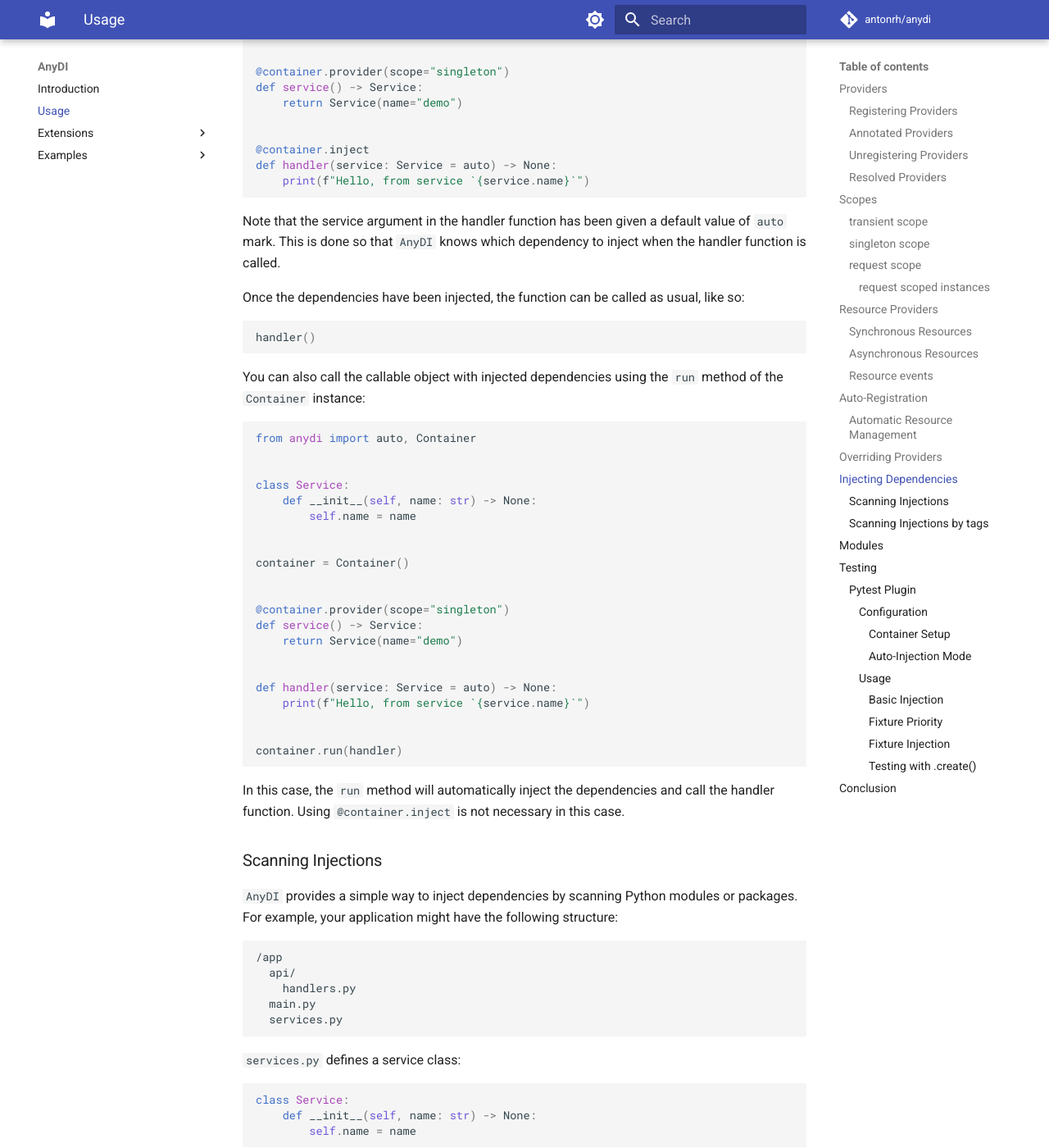
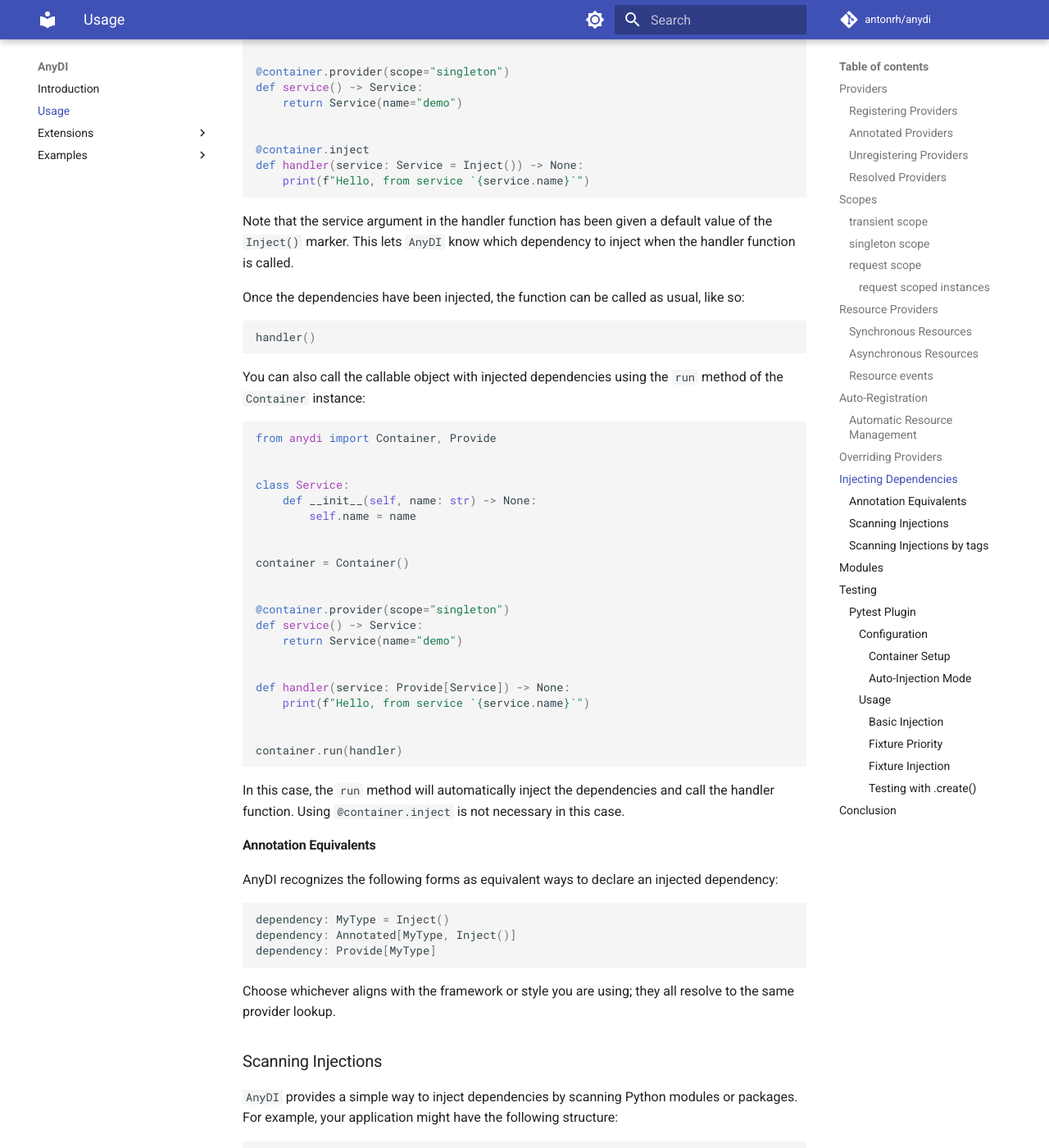
Before and after one commit to antonrh/anydi, an MkDocs documentation site: the page built from docs/usage.md, in a window 1280 px wide and 1400 px high, scrolled down 13255 px. Shown: the whole window at 82% size. Built offline with MkDocs 1.6.1 and Material for MkDocs 9.7.7, drawn with Linux system fonts in a browser that asks for light colours; comment, search, counter and statistics services are not loaded; some of the changed text lies outside the part shown.

Commit message:
Update docs

````diff
--- a/docs/usage.md
+++ b/docs/usage.md
@@ -628,7 +628,7 @@ In order to use the dependencies that have been provided to the `Container`, the
 Here's an example of how to use the `@container.inject` decorator:
 
 ```python
-from anydi import auto, Container
+from anydi import Container, Inject
 
 
 class Service:
@@ -645,11 +645,11 @@ def service() -> Service:
 
 
 @container.inject
-def handler(service: Service = auto) -> None:
+def handler(service: Service = Inject()) -> None:
     print(f"Hello, from service `{service.name}`")
 ```
 
-Note that the service argument in the handler function has been given a default value of `auto` mark. This is done so that `AnyDI` knows which dependency to inject when the handler function is called.
+Note that the service argument in the handler function has been given a default value of the `Inject()` marker. This lets `AnyDI` know which dependency to inject when the handler function is called.
 
 Once the dependencies have been injected, the function can be called as usual, like so:
 
@@ -660,7 +660,7 @@ handler()
 You can also call the callable object with injected dependencies using the `run` method of the `Container` instance:
 
 ```python
-from anydi import auto, Container
+from anydi import Container, Provide
 
 
 class Service:
@@ -676,7 +676,7 @@ def service() -> Service:
     return Service(name="demo")
 
 
-def handler(service: Service = auto) -> None:
+def handler(service: Provide[Service]) -> None:
     print(f"Hello, from service `{service.name}`")
 
 
@@ -684,6 +684,18 @@ container.run(handler)
 ```
 
 In this case, the `run` method will automatically inject the dependencies and call the handler function. Using `@container.inject` is not necessary in this case.
+
+#### Annotation Equivalents
+
+AnyDI recognizes the following forms as equivalent ways to declare an injected dependency:
+
+```python
+dependency: MyType = Inject()
+dependency: Annotated[MyType, Inject()]
+dependency: Provide[MyType]
+```
+
+Choose whichever aligns with the framework or style you are using; they all resolve to the same provider lookup.
 
 
 ### Scanning Injections
@@ -710,13 +722,13 @@ class Service:
 `handlers.py` uses the Service class:
 
 ```python
-from anydi import auto, injectable
+from anydi import Inject, injectable
 
 from app.services import Service
 
 
 @injectable
-def my_handler(service: Service = auto) -> None:
+def my_handler(service: Service = Inject()) -> None:
     print(f"Hello, from service `{service.name}`")
 ```
 
@@ -811,7 +823,7 @@ Once the block is exited, the original dependency is restored.
 from dataclasses import dataclass
 from unittest import mock
 
-from anydi import auto, Container
+from anydi import Container, Inject
 
 
 @dataclass(kw_only=True)
@@ -839,7 +851,7 @@ container = Container()
 
 
 @container.inject
-def get_items(service: Service = auto) -> list[Item]:
+def get_items(service: Service = Inject()) -> list[Item]:
     return service.get_items()
 
 
````
Also changed, not shown: README.md (+13 -0 lines), docs/examples/basic.md (+4 -4 lines), docs/extensions/django.md (+6 -6 lines), docs/extensions/faststream.md (+19 -3 lines), docs/index.md (+10 -0 lines).
